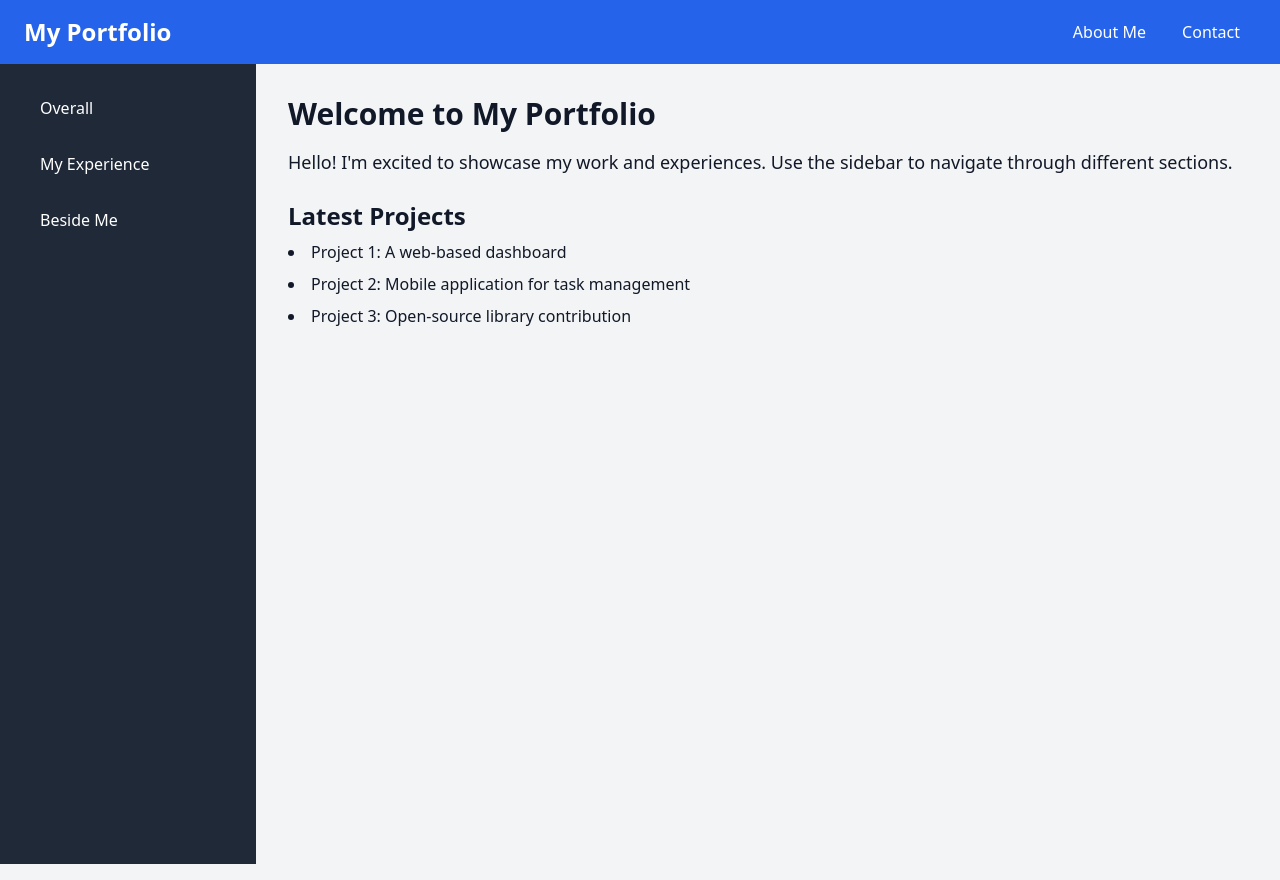
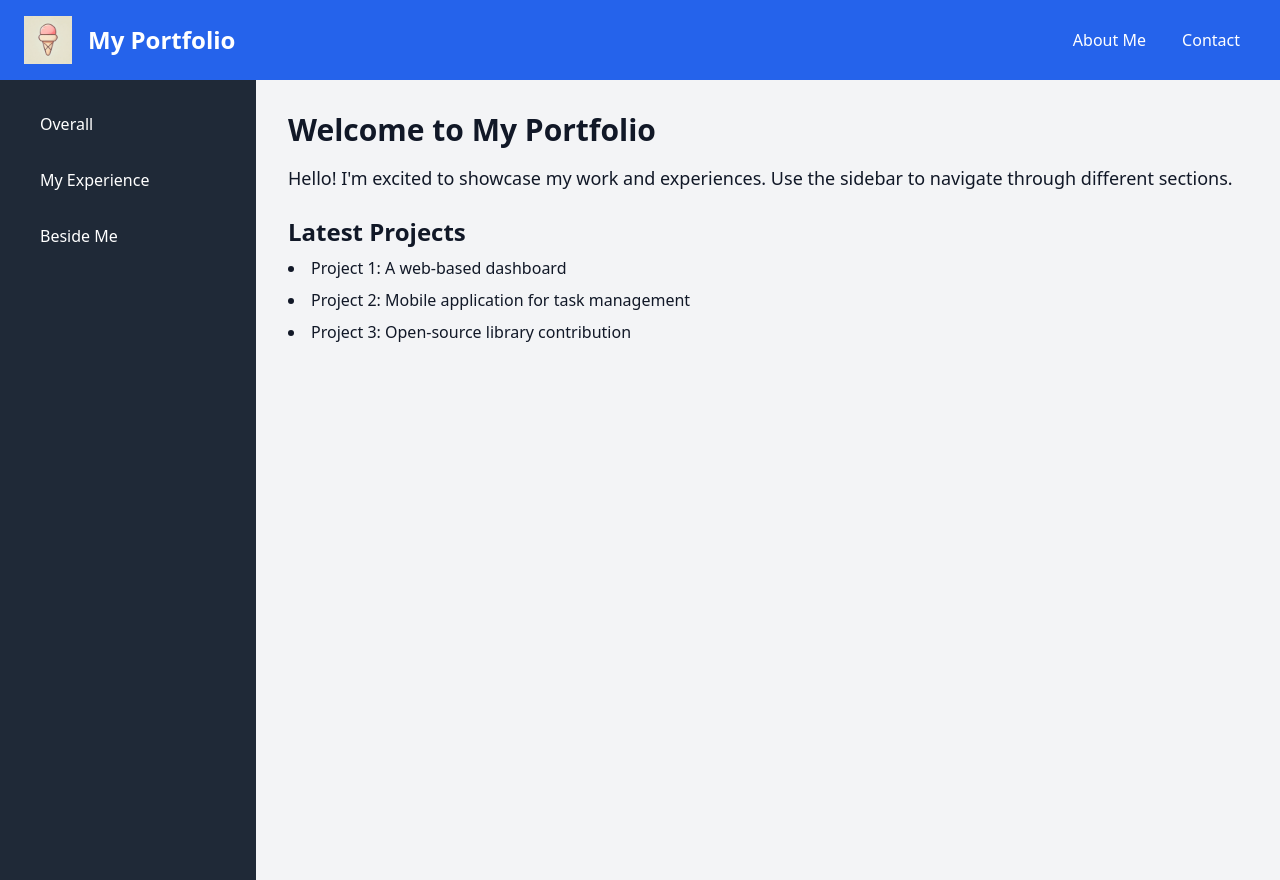
Before and after one commit to huynhhien96/rs, a plain HTML site: page index.html in a window 1280 px wide. Drawn offline with nearby package versions, Linux system fonts and the light colour scheme.

Commit message:
Update index.html

```diff
--- a/index.html
+++ b/index.html
@@ -11,7 +11,11 @@
     <!-- Header -->
     <header class="bg-blue-600 text-white py-4">
         <div class="container mx-auto flex justify-between items-center px-6">
-            <h1 class="text-2xl font-bold">My Portfolio</h1>
+            <div class="flex items-center">
+                <!-- Logo -->
+                <img src="logo.png" alt="Ice Cream Logo" class="h-12 w-12 mr-4">
+                <h1 class="text-2xl font-bold">My Portfolio</h1>
+            </div>
             <nav>
                 <a href="#" class="px-4 hover:underline">About Me</a>
                 <a href="#" class="px-4 hover:underline">Contact</a>
```
